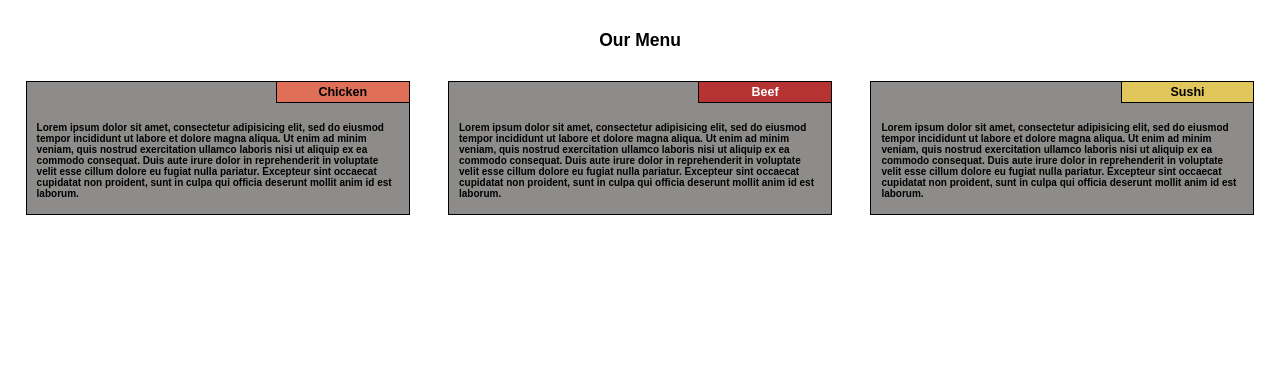
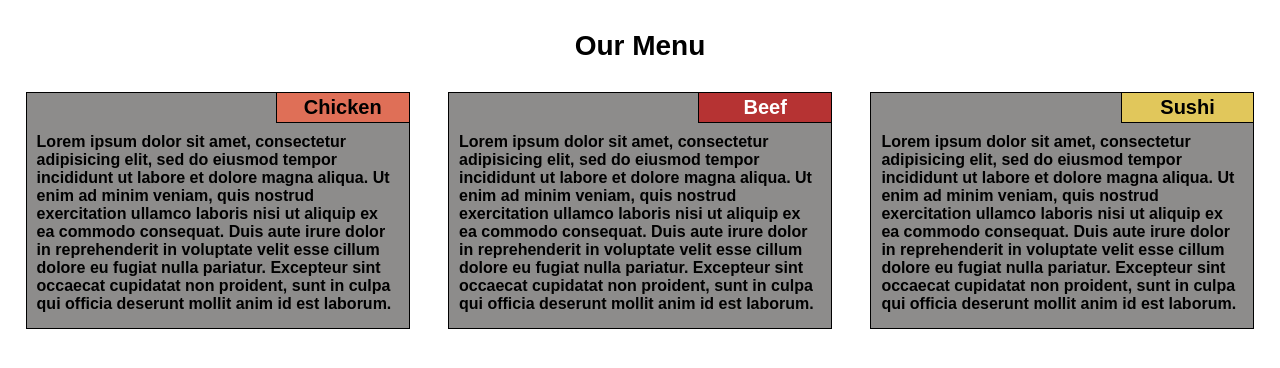
Before and after one commit to IggyMach/CouseraWebDevelopment, a plain HTML site: page module2-solution/index.html in a window 1280 px wide. Drawn offline with Linux system fonts and the light colour scheme.

Commit message:
Module3-solution

```diff
--- a/module2-solution/css/module2.css
+++ b/module2-solution/css/module2.css
@@ -62,7 +62,7 @@
 body
 {
 	font-family: 	Arial, Helvetica, sans-serif;
-	font-size: 		10px;				/* Defaulting 10px text size in the whole page */
+	font-size: 		16px;				/* Defaulting 10px text size in the whole page */
 }
 
 #theHeader
```
Also changed, not shown: Module3-solution/css/module3.css (added), Module3-solution/index.html (added).
